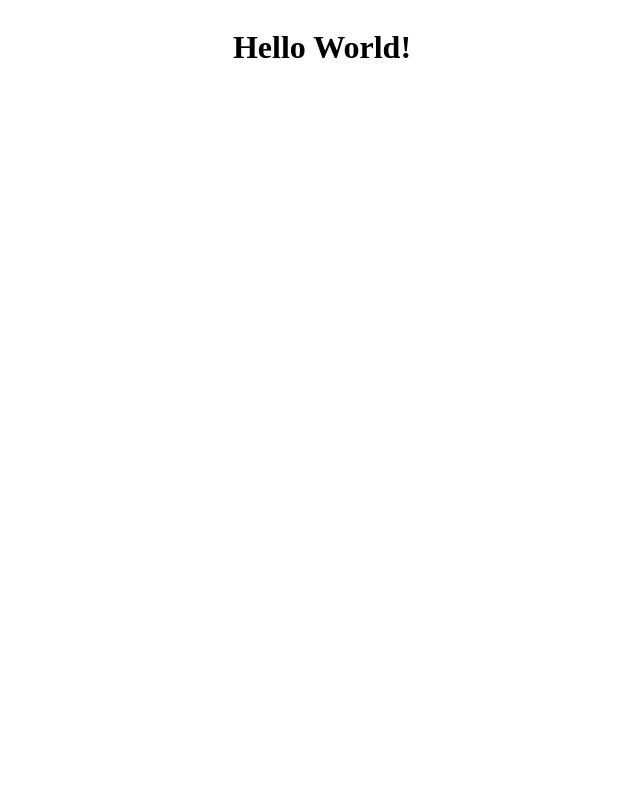
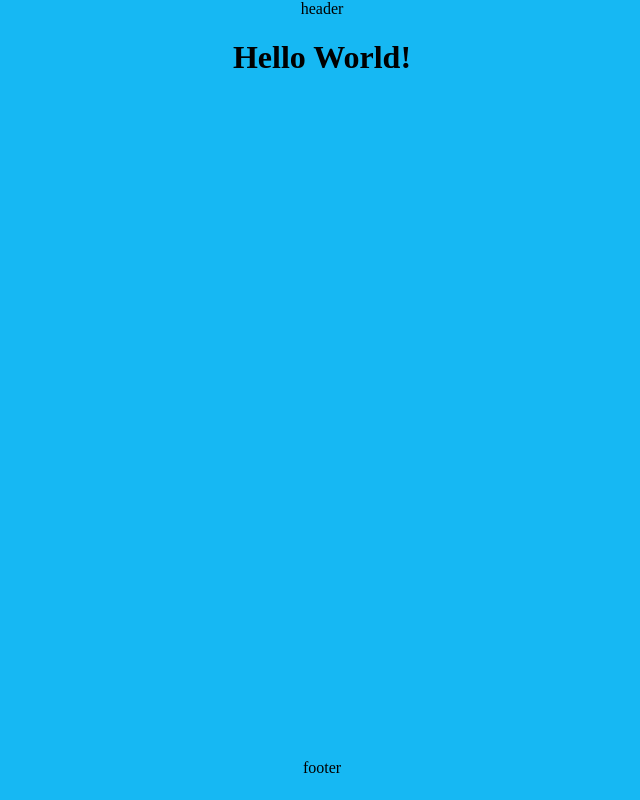
Before and after one commit to leraq/portfolio, a Gatsby site: page / in a window 1280 px wide. Shown: the whole page, without its empty margins (318-958 px from the left). Built offline with nearby package versions, Linux system fonts and the light colour scheme; Gatsby itself is replaced by a stand-in of ours.

Commit message:
styles: add global styles & theme provider to layout component

```diff
--- a/src/components/index.ts
+++ b/src/components/index.ts
@@ -1,3 +1,5 @@
 export * from './layout'
 export * from './head'
 export * from './styles/container'
+export * from './styles/theme'
+export * from './styles/global'
--- a/src/components/layout.tsx
+++ b/src/components/layout.tsx
@@ -1,11 +1,21 @@
 import React from 'react'
-import { Container, Head } from '@components'
+import { Container, Head, GlobalStyles, theme } from '@components'
+import { ThemeProvider } from 'styled-components'
 
 export const Layout: React.FC = ({ children }) => {
   return (
-    <Container id="layout">
+    <>
       <Head />
-      {children}
-    </Container>
+      <ThemeProvider theme={theme}>
+        <GlobalStyles />
+        <Container id="root">
+          <div id="content">
+            <header>header</header>
+            <main>{children}</main>
+            <footer>footer</footer>
+          </div>
+        </Container>
+      </ThemeProvider>
+    </>
   )
 }
--- a/src/components/styles/container.tsx
+++ b/src/components/styles/container.tsx
@@ -1,11 +1,9 @@
 import styled from 'styled-components'
 
 export const Container = styled.div`
-  margin: 0 auto;
-  max-width: 600px;
-  display: flex;
-  flex-direction: column;
-  align-items: center;
-  justify-content: center;
+  min-height: 100vh;
+  display: grid;
+  grid-template-rows: 1fr auto;
+  grid-template-columns: 100%;
   text-align: center;
 `
--- /dev/null
+++ b/src/components/styles/global.ts
@@ -0,0 +1,19 @@
+import { createGlobalStyle } from 'styled-components'
+import { ITheme } from '@components'
+
+export const GlobalStyles = createGlobalStyle<{ theme: ITheme }>`
+  body {
+    margin: 0;
+    width: 100%;
+    min-height: 100%;
+    overflow-x: hidden;
+    background-color: ${props => props.theme.background};
+  }
+
+  main {
+    margin: 0 auto;
+    width: 100%;
+    max-width: 1600px;
+    min-height: 90vh;
+  }
+`
--- /dev/null
+++ b/src/components/styles/theme.ts
@@ -0,0 +1,7 @@
+export type ITheme = {
+  background: string
+}
+
+export const theme = {
+  background: '#16b8f3',
+}
```
Also changed, not shown: src/pages/404.tsx (+6 -9 lines).
